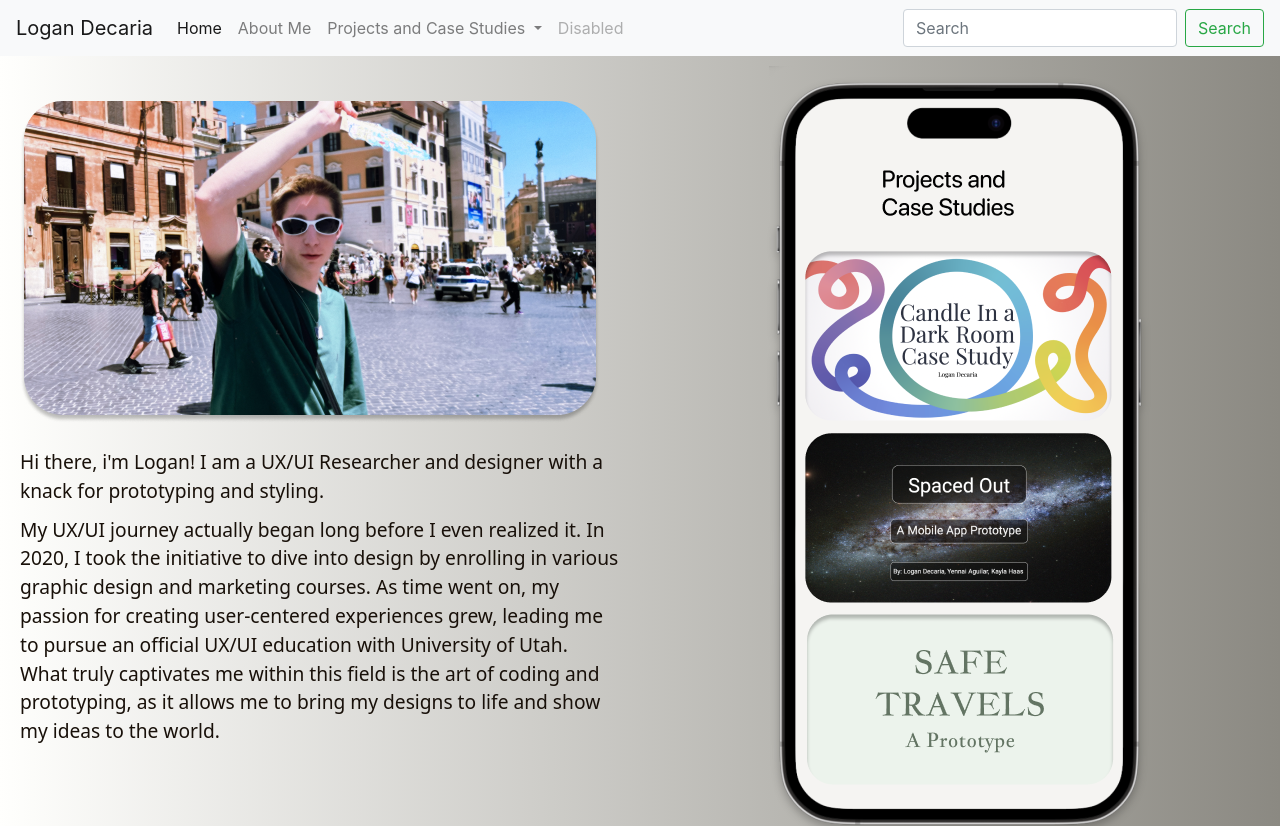
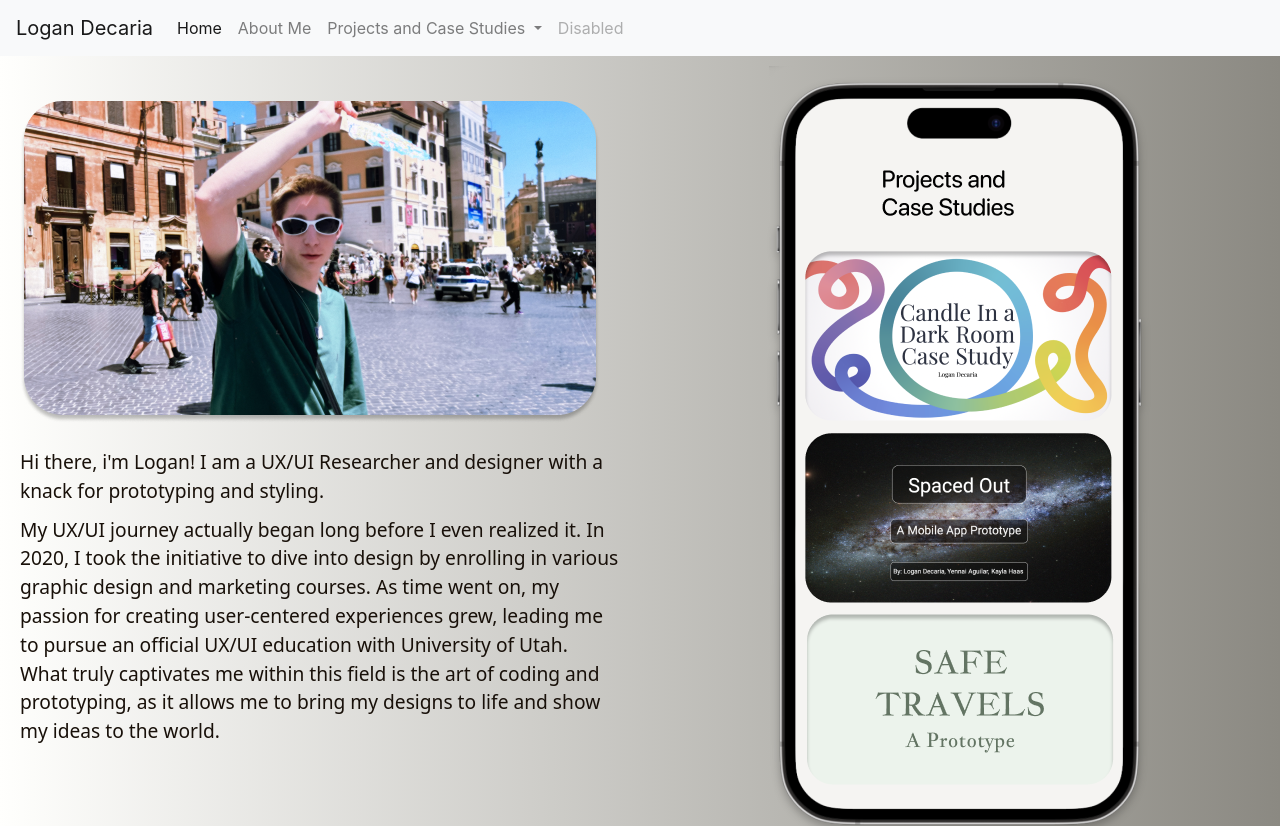
Before and after one commit to logandecaria/loganfinal, a plain HTML site: page index.html in a window 1280 px wide. Shown: the top 826 px of the page. Drawn offline with nearby package versions, Linux system fonts and the light colour scheme.

Commit message:
Changes ig

```diff
--- a/index.html
+++ b/index.html
@@ -37,9 +37,6 @@
               <a class="nav-link disabled" href="#" tabindex="-1" aria-disabled="true">Disabled</a>
             </li>
           </ul>
-          <form class="form-inline my-2 my-lg-0">
-            <input class="form-control mr-sm-2" type="search" placeholder="Search" aria-label="Search">
-            <button class="btn btn-outline-success my-2 my-sm-0" type="submit">Search</button>
           </form>
         </div>
       </nav>
```
Also changed, not shown: 1 other file.
